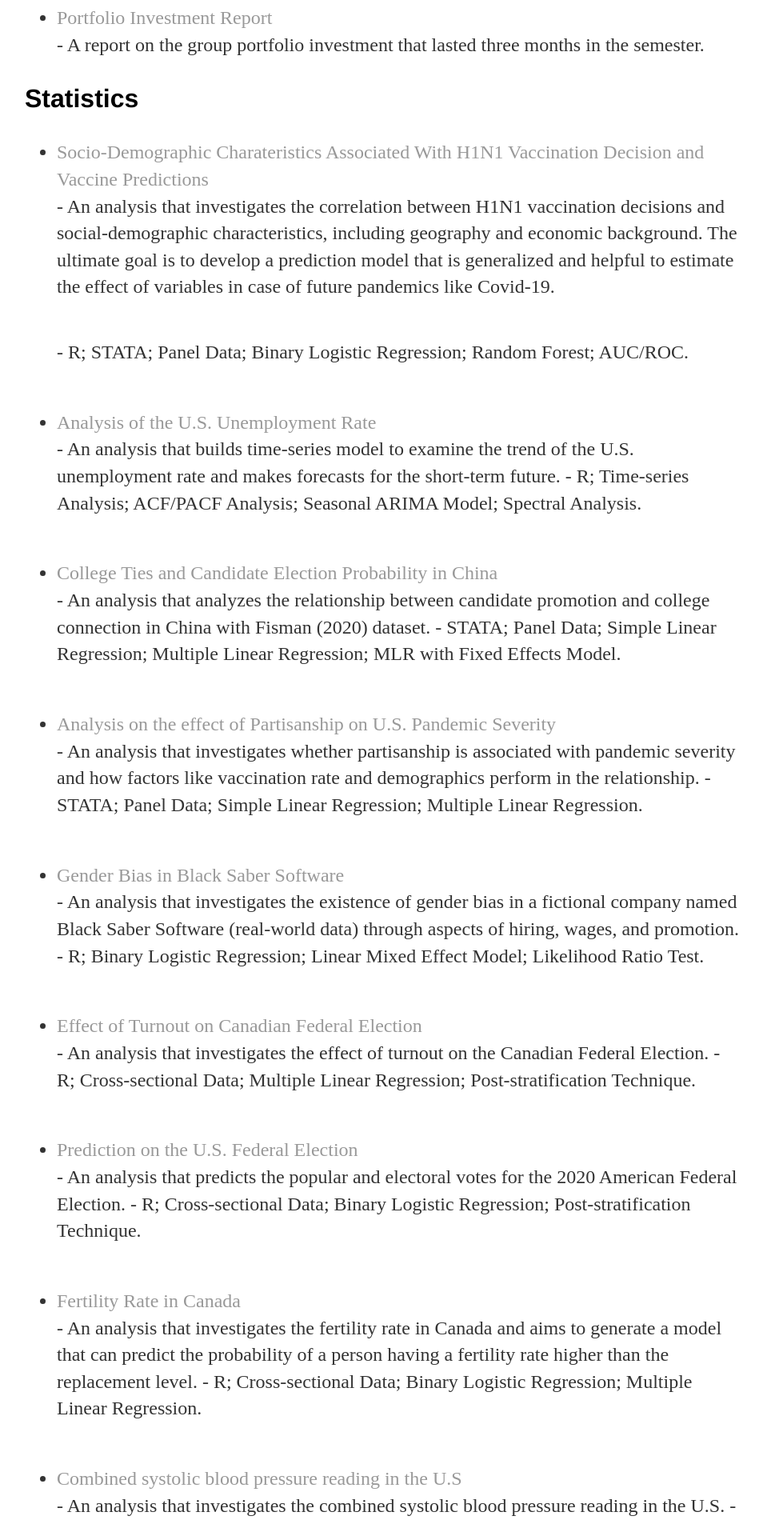
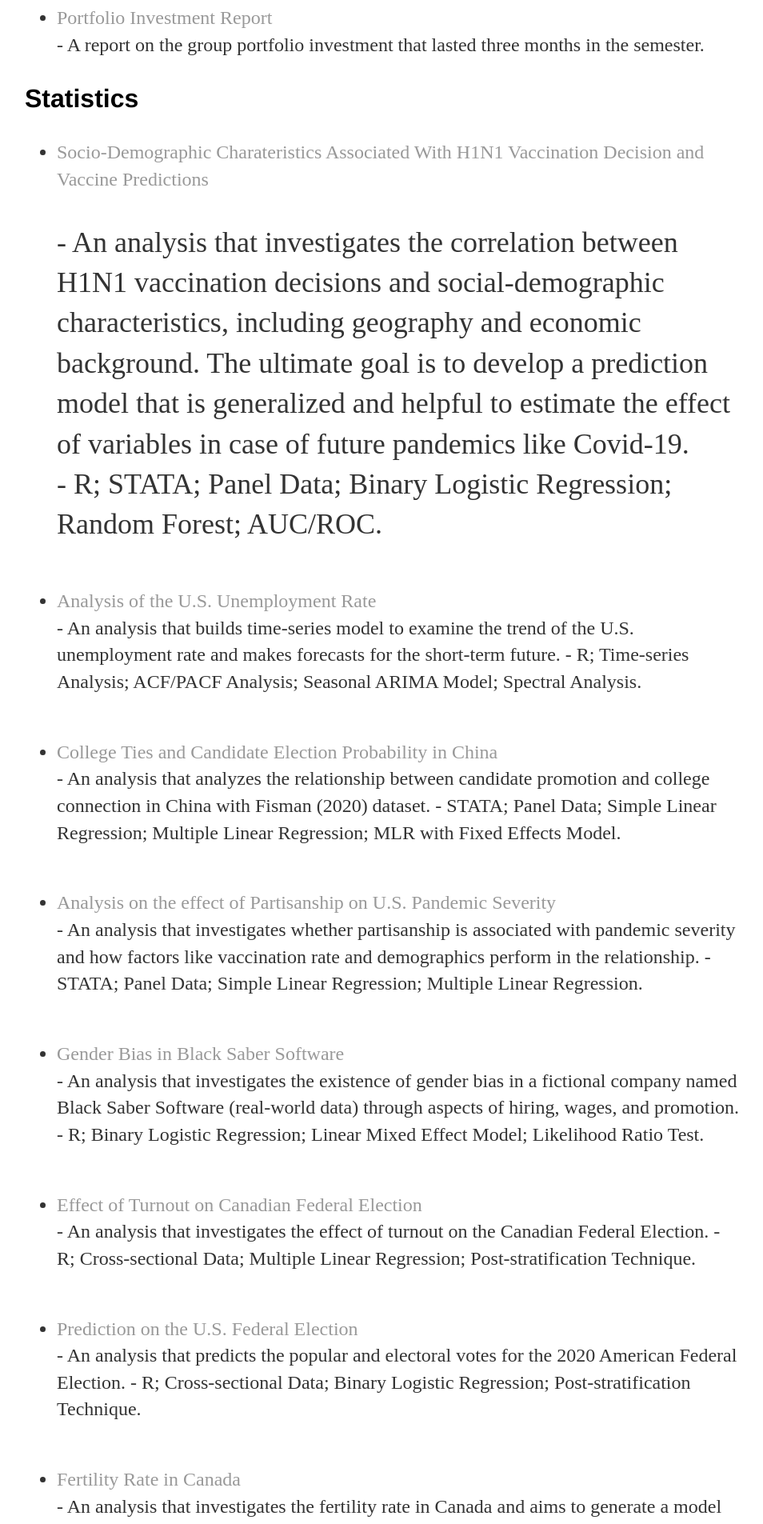
Before and after one commit to xiongy15/xiongy15.github.io, a Jekyll site: the page built from project/index.html, in a window 1280 px wide. Shown: the part 1307-3212 px from the top of the page at 80% size, without its empty margins (161-1115 px from the left). Built offline with Jekyll 4.4.1, drawn with Linux system fonts in a browser that asks for light colours.

Commit message:
Update index.html

```diff
--- a/project/index.html
+++ b/project/index.html
@@ -40,9 +40,9 @@ The projects are listed in chronological order. (newest to oldest) </p>
 <h3>Statistics</h3>
 <ul class="contacts">
 <li><a href="/project/Socio-Demographic Charateristics Associated With H1N1 Vaccination Decision and Vaccine Predictions.pdf" class="image fit">Socio-Demographic Charateristics Associated With H1N1 Vaccination Decision and Vaccine Predictions</a></li>
-   - An analysis that investigates the correlation between H1N1 vaccination decisions and social-demographic characteristics, including geography and economic background. The ultimate goal is to develop a prediction model that is generalized and helpful to estimate the effect of variables in case of future pandemics like Covid-19.
-   <h3>    </h3>
-   - R; STATA; Panel Data; Binary Logistic Regression; Random Forest; AUC/ROC.
+  <p> - An analysis that investigates the correlation between H1N1 vaccination decisions and social-demographic characteristics, including geography and economic background. The ultimate goal is to develop a prediction model that is generalized and helpful
+     to estimate the effect of variables in case of future pandemics like Covid-19.<br />
+     - R; STATA; Panel Data; Binary Logistic Regression; Random Forest; AUC/ROC.<br /> </p>
    <h4>    </h4>
 <li><a href="/project/Analysis of the U.S. Unemployment Rate.pdf" class="image fit">Analysis of the U.S. Unemployment Rate</a></li>
    - An analysis that builds time-series model to examine the trend of the U.S. unemployment rate and makes forecasts for the short-term future.
```
